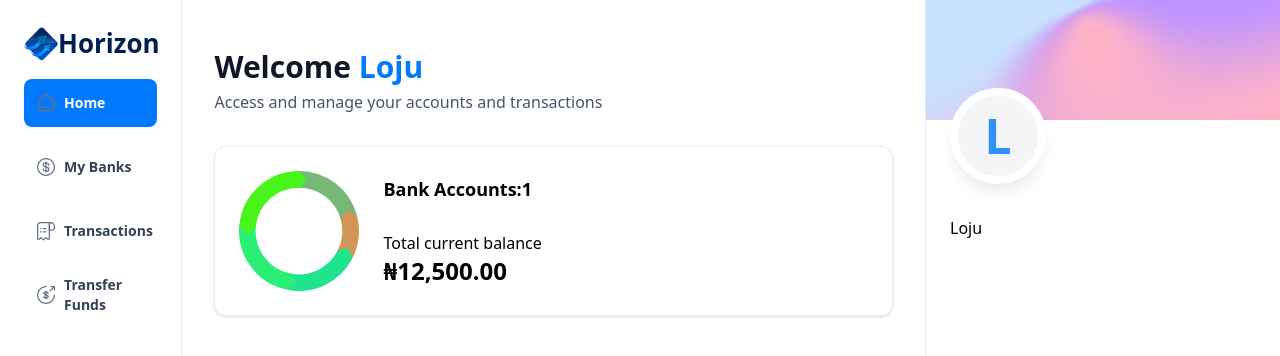
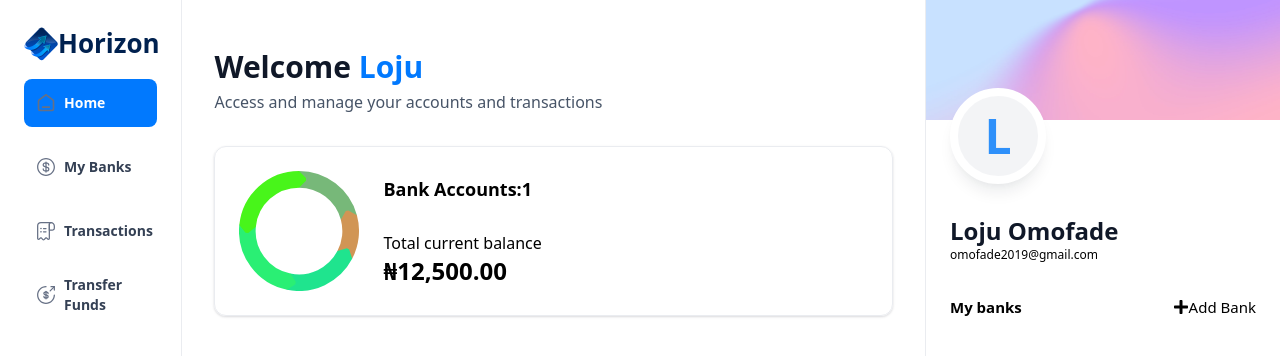
Before and after one commit to looju/Dawn, a Next.js app: page / in a window 1280 px wide. Shown: the top 356 px of the page. Built offline with nearby package versions, Linux system fonts and the light colour scheme.

Commit message:
bank cards

```diff
--- a/app/(root)/page.tsx
+++ b/app/(root)/page.tsx
@@ -4,7 +4,11 @@ import TotalBalanceBox from "@/components/totalBalanceBox";
 import React from "react";
 
 export default function Home() {
-  const loggedIn = { firstName: "Loju" };
+  const loggedIn = {
+    firstName: "Loju",
+    lastName: "Omofade",
+    email: "omofade2019@gmail.com",
+  };
   return (
     <section className="home">
       <div className="home-content">
--- a/app/globals.css
+++ b/app/globals.css
@@ -183,7 +183,7 @@
   }
 
   .banks {
-    @apply flex flex-col justify-between gap-8 px-6 py-8;
+    @apply flex flex-col justify-between gap-4 px-6 py-4;
   }
 
   /* My Banks */
--- a/components/RightSideBar.tsx
+++ b/components/RightSideBar.tsx
@@ -1,10 +1,11 @@
 import { RightSidebarProps } from "@/types";
 import React from "react";
+import { FaPlus } from "react-icons/fa";
 
 const RightSideBar = ({ user, transactions, banks }: RightSidebarProps) => {
   return (
     <aside className="right-sidebar">
-      <section className="flex flex-col pb-8">
+      <section className="flex flex-col pb-4">
         <div className="profile-banner" />
         <div className="profile">
           <div className="profile-img">
@@ -13,15 +14,61 @@ const RightSideBar = ({ user, transactions, banks }: RightSidebarProps) => {
             </span>
           </div>
           <div className="profile-details">
-            <h1>
+            <h1 className="profile-name">
               {user.firstName} {user.lastName}
             </h1>
             <p style={{ fontWeight: "lighter", fontSize: 12 }}>{user.email}</p>
           </div>
         </div>
       </section>
+      <section className="banks">
+        <div style={styles.banksRow}>
+          <h1 style={styles.banks}>My banks</h1>
+          <h1 style={styles.plus}>
+            <div
+              style={{
+                flexDirection: "row",
+                display: "flex",
+                alignItems: "center",
+              }}
+            >
+              <FaPlus style={{}} />
+              <h2 style={styles.add}>Add Bank</h2>
+            </div>
+          </h1>
+        </div>
+        {banks.length > 0 && (
+          <div className="flex flex-1 flex-col items-center justify-center relative gap-5">
+            <div className="relative z-10">BANK CARD 1</div>
+            {banks[1] && (
+              <div className="absolute right-0 top-8 z-0 w-[90%]">
+                BANK CARD 2
+              </div>
+            )}
+          </div>
+        )}
+      </section>
     </aside>
   );
 };
 
+const styles = {
+  banksRow: {
+    display: "flex",
+    width: "100%",
+    justifyContent: "space-between",
+    alignItems: "center",
+  },
+  banks: {
+    fontWeight: "bold",
+    fontSize: 15,
+  },
+  plus: {
+    display: "flex",
+    alignSelf: "flex-end",
+  },
+  add: {
+    fontSize: 15,
+  },
+};
 export default RightSideBar;
```
